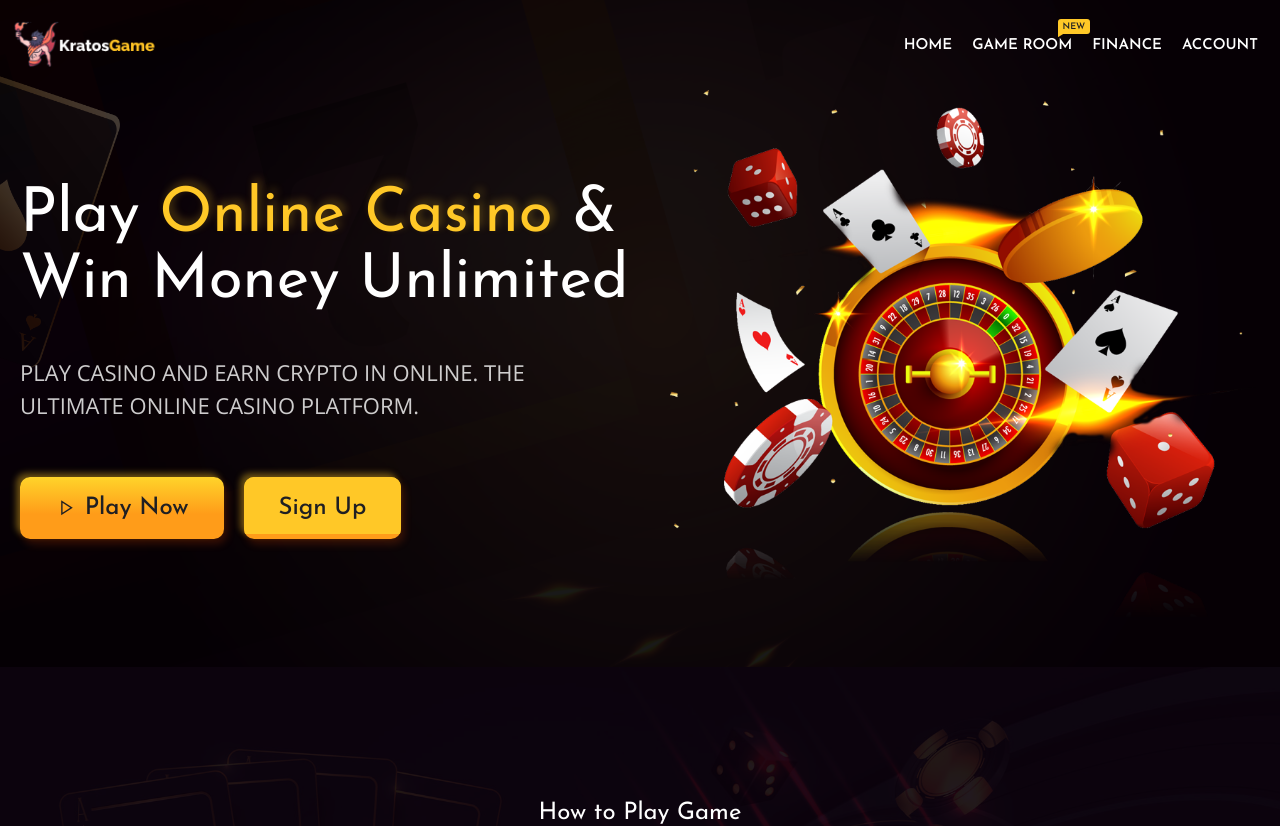
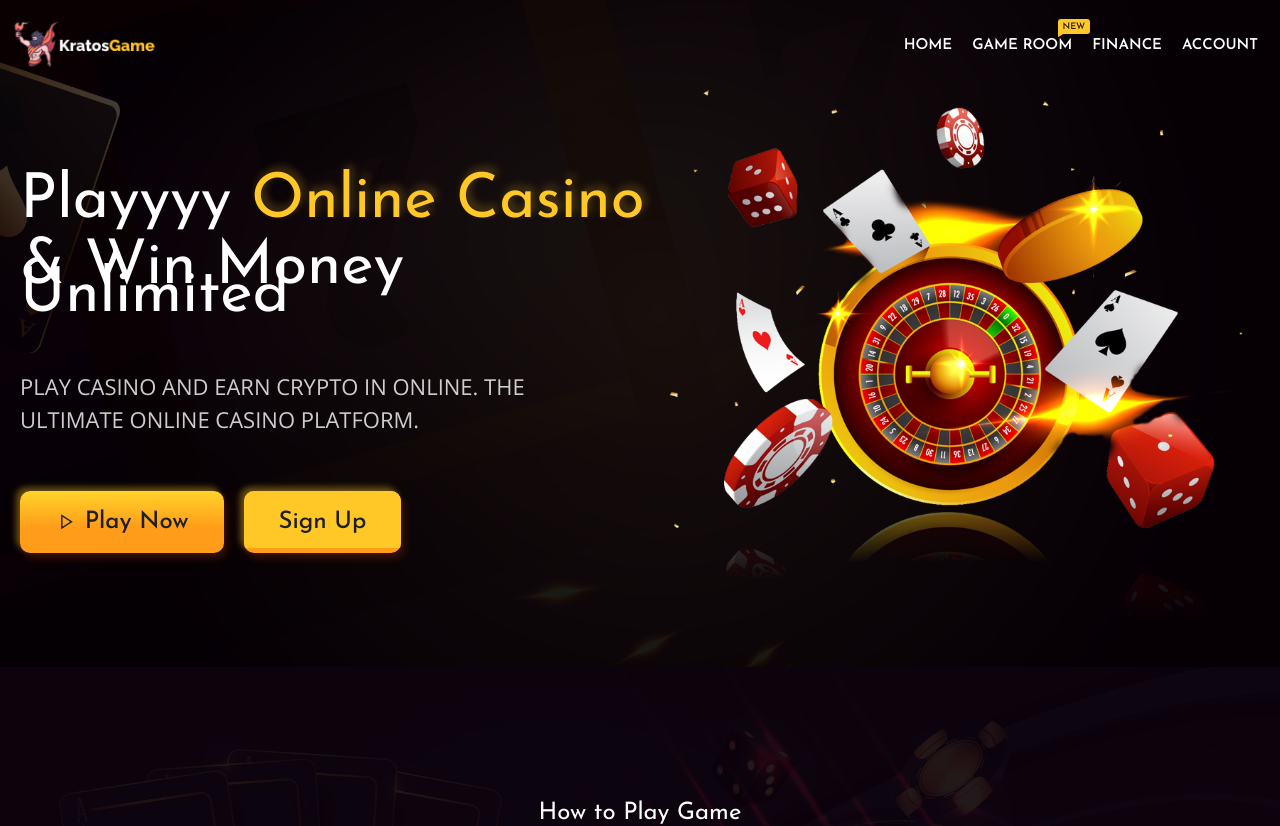
Before and after one commit to tammydufil/kratosgame, a React (Vite) app: page / in a window 1280 px wide. Shown: the top 826 px of the page. Built offline with nearby package versions, Linux system fonts and the light colour scheme.

Commit message:
Pushing homee

```diff
--- a/src/pages/homepage.jsx
+++ b/src/pages/homepage.jsx
@@ -15,8 +15,8 @@ export const Homepage = () => {
           <div class="banner-wrapper lg:flex md:px-2 lg:-mt-[60px] items-center justify-center">
             <div class="banner-content ">
               <h1 class="banner-content__title lg:leading-7 mb-[60px]">
-                Play <span class="text--base">Online Casino</span> & Win Money
-                Unlimited
+                Playyyy <span class="text--base">Online Casino</span> & Win
+                Money Unlimited
               </h1>
               <p class="banner-content__subtitle ">
                 PLAY CASINO AND EARN CRYPTO IN ONLINE. THE ULTIMATE ONLINE
```
